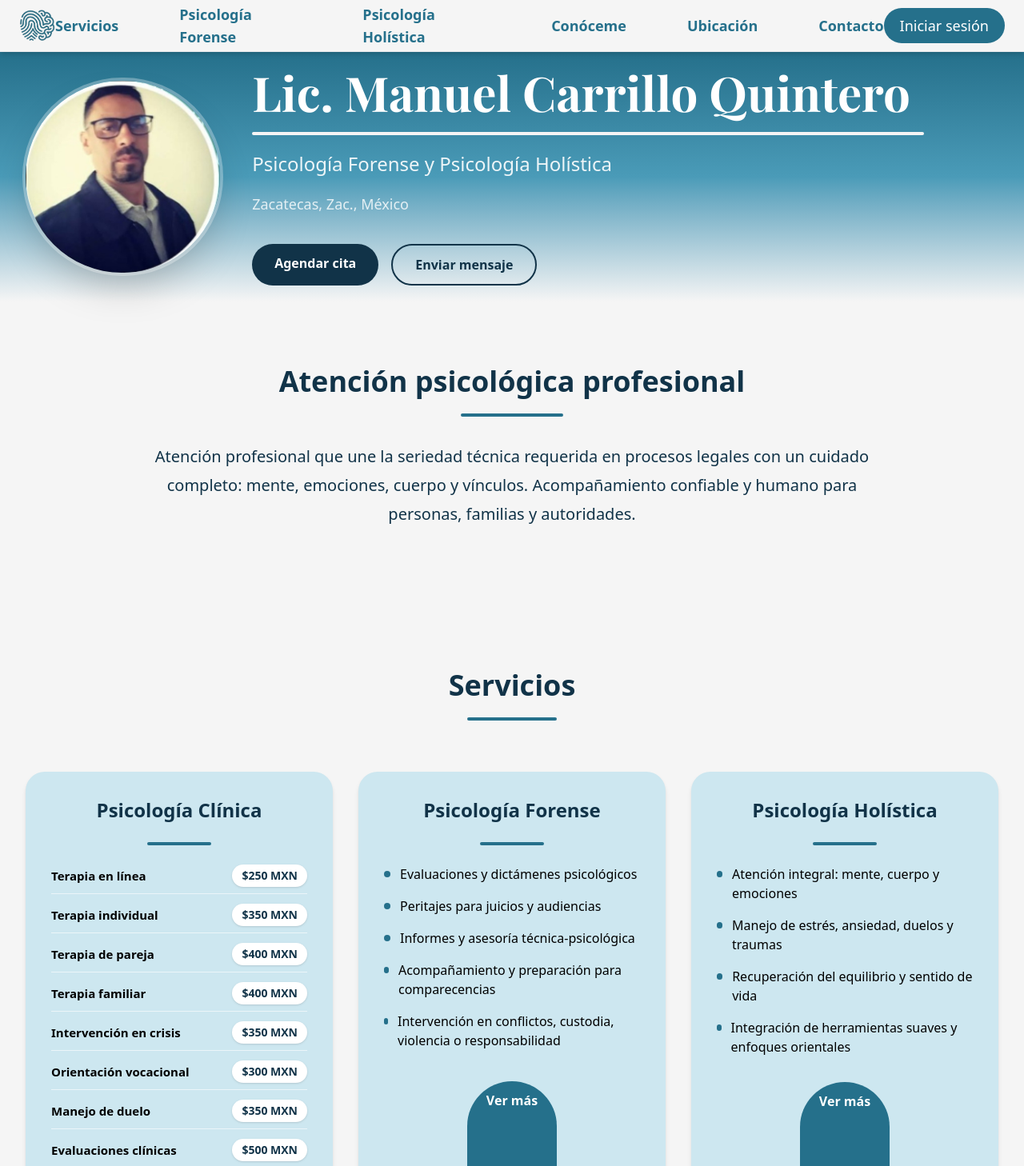
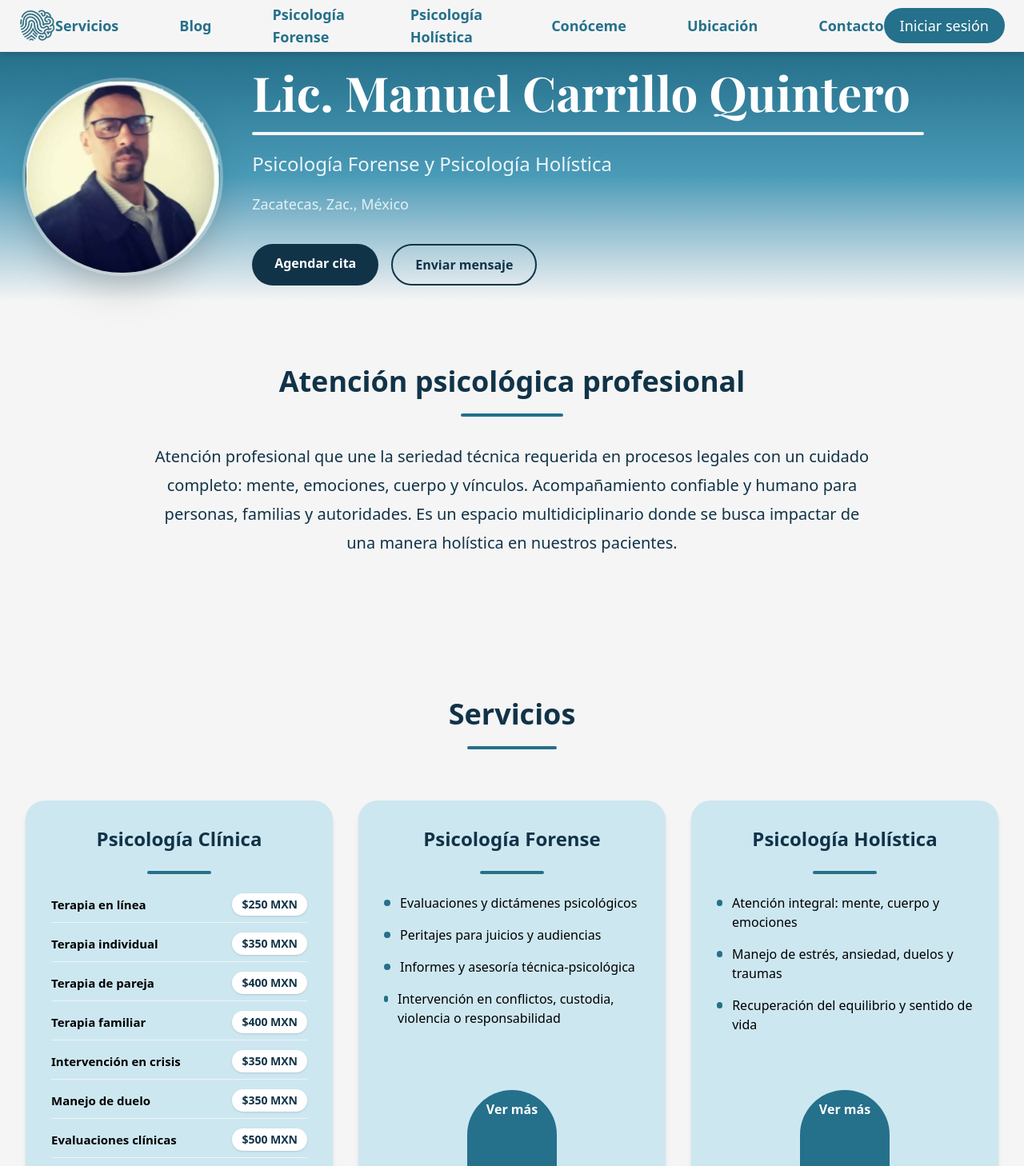
Before and after one commit to nayenay/web-psicologo, a Next.js app: page / in a window 1280 px wide. Shown: the top 1458 px of the page at 80% size. Built offline with nearby package versions, Linux system fonts and the light colour scheme.

Commit message:
chore: changes of the information

```diff
--- a/src/components/home/Intro.tsx
+++ b/src/components/home/Intro.tsx
@@ -59,9 +59,12 @@ export default function Intro() {
                             text-[var(--primary-dark)]
                         "
                     >
-                        Atención profesional que une la seriedad técnica requerida en procesos legales con un cuidado completo: mente, emociones, cuerpo y vínculos.
+                        Atención profesional que une la seriedad técnica requerida en procesos
+                         legales con un cuidado completo: mente, emociones, cuerpo y vínculos.
                         Acompañamiento confiable y humano para personas, familias y autoridades.
+                        Es un espacio multidiciplinario donde se busca impactar de una manera holística en nuestros pacientes.
                     </p>
+
                 </motion.div>
             </Container>
 
--- a/src/components/home/Servicios.tsx
+++ b/src/components/home/Servicios.tsx
@@ -23,10 +23,6 @@ const psicologiaClinica = [
     precio: "$350 MXN",
   },
   {
-    nombre: "Orientación vocacional",
-    precio: "$300 MXN",
-  },
-  {
     nombre: "Manejo de duelo",
     precio: "$350 MXN",
   },
@@ -44,7 +40,6 @@ const psicologiaForense = [
 "Evaluaciones y dictámenes psicológicos",
 "Peritajes para juicios y audiencias",
 "Informes y asesoría técnica‑psicológica",
-"Acompañamiento y preparación para comparecencias",
 "Intervención en conflictos, custodia, violencia o responsabilidad",
 
 ];
@@ -52,8 +47,7 @@ const psicologiaForense = [
 const psicologiaHolistica = [
 "Atención integral: mente, cuerpo y emociones",
 "Manejo de estrés, ansiedad, duelos y traumas",
-"Recuperación del equilibrio y sentido de vida",
-"Integración de herramientas suaves y enfoques orientales",
+"Recuperación del equilibrio y sentido de vida"
 
 ];
 
--- a/src/components/layout/Navbar.tsx
+++ b/src/components/layout/Navbar.tsx
@@ -10,6 +10,11 @@ import Image from "next/image";
 const navigationItems = [
   {
     label: "Servicios",
+    href: "#servicios",
+    specialty: false,
+  },
+  {
+    label: "Blog",
     href: "#servicios",
     specialty: false,
   },
```
